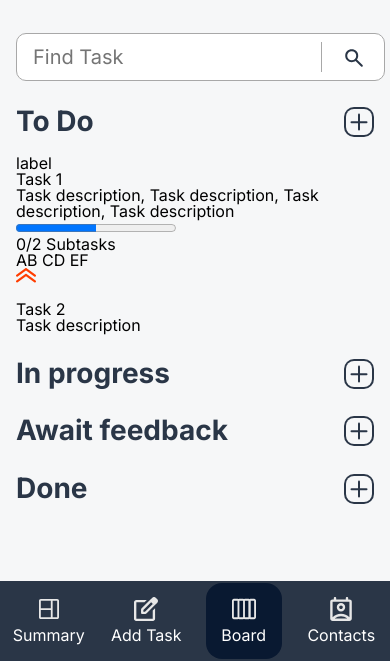
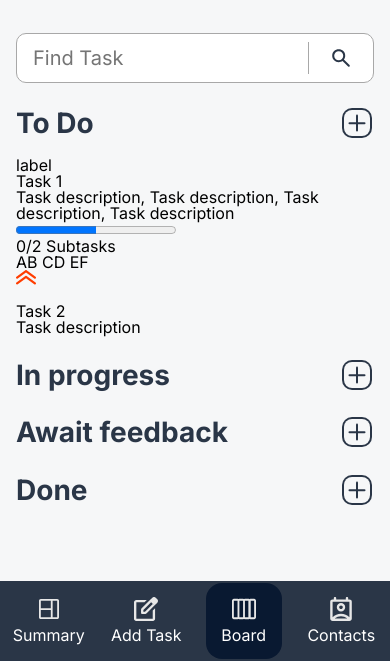
Before and after one commit to RomanbuchDev/Join, a website: page html/board.html in a window 390 px wide. Shown: the part 183-844 px from the top of the page. Drawn offline with Linux system fonts and the light colour scheme.

Commit message:
feat: issue 34: enhance mobile board layout with updated SVG dimensions and focus styles

```diff
--- a/css/board.css
+++ b/css/board.css
@@ -1,3 +1,7 @@
+input:focus-visible {
+  outline: none;
+}
+
 h2 {
   /* font-family: var(--font-family); */
   font-size: 1.75rem;
@@ -16,6 +20,16 @@ h2 {
 
 .d-desktop {
   display: none;
+}
+
+.svg-width-height-40px {
+  width: 2.5rem;
+  height: 2.5rem;
+}
+
+.svg-width-height-32px {
+  width: 2rem;
+  height: 2rem;
 }
 
 .fixed-header,
@@ -51,7 +65,6 @@ h2 {
 }
 
 /* .find-addtask-container {
-  width: 100%;
 } */
 
 .find-container {
@@ -59,8 +72,11 @@ h2 {
   border: 1px solid var(--color-gray-168);
   border-radius: 10px;
   padding: 0.5em 1em;
+  width: 100%;
+}
 
-  /* max-width: 100%; */
+.find-container:focus-within {
+  border-color: var(--color-medium);
 }
 
 .find-input-field {
@@ -68,9 +84,8 @@ h2 {
   font-size: 1.25rem;
   border: none;
   padding: 0;
-  height: 30px;
-
-  /* width: 100%; */
+  flex: 1;
+  min-width: 0;
 }
 
 .button-reset {
@@ -81,15 +96,16 @@ h2 {
   padding: 0;
 }
 
-.fill-svg-button {
+.svg-fill {
   fill: var(--color-dark);
+  transition: fill 0s ease 10ms;
 }
 
-.fill-svg-button:hover {
+.svg-fill:hover {
   fill: var(--color-medium);
 }
 
-.fill-svg-button:active {
+.svg-fill:active {
   fill: var(--color-dark-active);
 }
 
--- a/html/board.html
+++ b/html/board.html
@@ -32,10 +32,8 @@
             <svg
               aria-hidden="true"
               xmlns="http://www.w3.org/2000/svg"
-              width="40"
-              height="40"
               viewBox="0 0 40 40"
-              class="fill-svg-button"
+              class="svg-fill svg-width-height-40px"
             >
               <rect width="40" height="40" rx="10" />
               <path
@@ -69,10 +67,8 @@
               <svg
                 aria-hidden="true"
                 xmlns="http://www.w3.org/2000/svg"
-                width="30"
-                height="30"
-                viewBox="0 0 30 30"
-                class="fill-svg-button"
+                viewBox="0 0 32 32"
+                class="svg-fill svg-width-height-32px"
               >
                 <path
                   d="M13.7118 20.2137C11.8946 20.2137 10.3567 19.5843 9.098 18.3256C7.83931 17.0669 7.20996 15.529 7.20996 13.7118C7.20996 11.8946 7.83931 10.3567 9.098 9.098C10.3567 7.83931 11.8946 7.20996 13.7118 7.20996C15.529 7.20996 17.0669 7.83931 18.3256 9.098C19.5843 10.3567 20.2137 11.8946 20.2137 13.7118C20.2137 14.4454 20.097 15.1372 19.8636 15.7874C19.6302 16.4376 19.3134 17.0127 18.9133 17.5129L24.5149 23.1145C24.6983 23.2979 24.79 23.5313 24.79 23.8147C24.79 24.0981 24.6983 24.3315 24.5149 24.5149C24.3315 24.6983 24.0981 24.79 23.8147 24.79C23.5313 24.79 23.2979 24.6983 23.1145 24.5149L17.5129 18.9133C17.0127 19.3134 16.4376 19.6302 15.7874 19.8636C15.1372 20.097 14.4454 20.2137 13.7118 20.2137ZM13.7118 18.2131C14.9622 18.2131 16.025 17.7755 16.9002 16.9002C17.7755 16.025 18.2131 14.9622 18.2131 13.7118C18.2131 12.4615 17.7755 11.3987 16.9002 10.5234C16.025 9.64815 14.9622 9.21053 13.7118 9.21053C12.4615 9.21053 11.3987 9.64815 10.5234 10.5234C9.64815 11.3987 9.21053 12.4615 9.21053 13.7118C9.21053 14.9622 9.64815 16.025 10.5234 16.9002C11.3987 17.7755 12.4615 18.2131 13.7118 18.2131Z"
@@ -95,10 +91,8 @@
               <svg
                 aria-hidden="true"
                 xmlns="http://www.w3.org/2000/svg"
-                width="30"
-                height="30"
-                viewBox="0 0 30 30"
-                class="fill-svg-button"
+                viewBox="0 0 32 32"
+                class="svg-fill svg-width-height-32px"
               >
                 <rect width="30" height="30" rx="10" />
                 <rect
@@ -153,10 +147,8 @@
               <svg
                 aria-hidden="true"
                 xmlns="http://www.w3.org/2000/svg"
-                width="30"
-                height="30"
-                viewBox="0 0 30 30"
-                class="fill-svg-button"
+                viewBox="0 0 32 32"
+                class="svg-fill svg-width-height-32px"
               >
                 <rect width="30" height="30" rx="10" />
                 <rect
@@ -184,10 +176,8 @@
               <svg
                 aria-hidden="true"
                 xmlns="http://www.w3.org/2000/svg"
-                width="30"
-                height="30"
-                viewBox="0 0 30 30"
-                class="fill-svg-button"
+                viewBox="0 0 32 32"
+                class="svg-fill svg-width-height-32px"
               >
                 <rect width="30" height="30" rx="10" />
                 <rect
@@ -215,10 +205,8 @@
               <svg
                 aria-hidden="true"
                 xmlns="http://www.w3.org/2000/svg"
-                width="30"
-                height="30"
-                viewBox="0 0 30 30"
-                class="fill-svg-button"
+                viewBox="0 0 32 32"
+                class="svg-fill svg-width-height-32px"
               >
                 <rect width="30" height="30" rx="10" />
                 <rect
```
